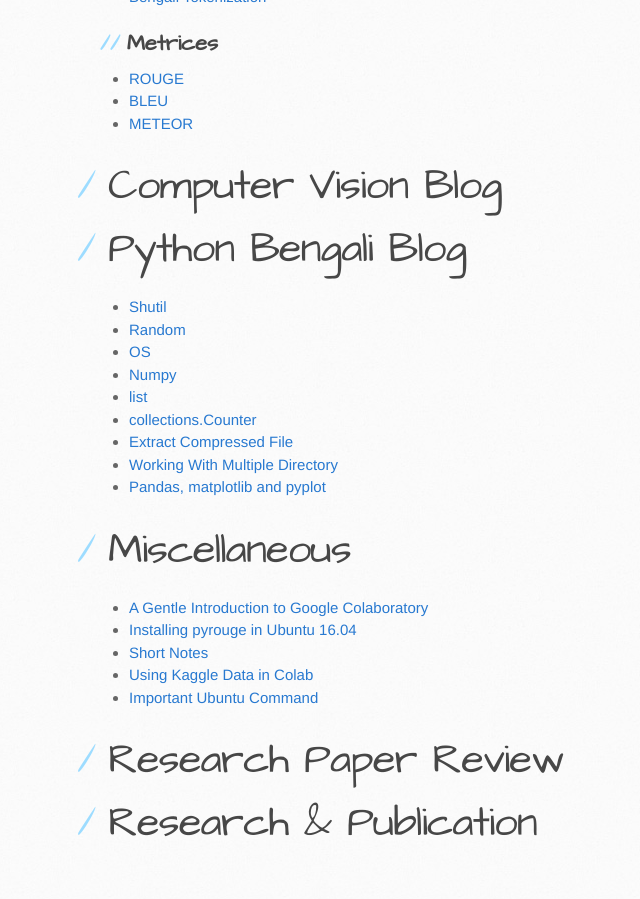
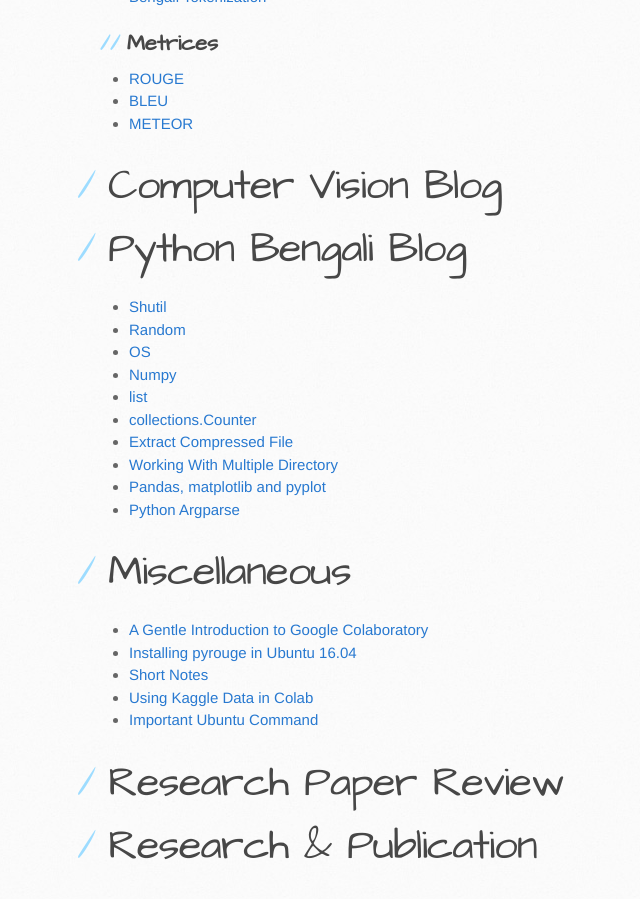
Before and after one commit to sagorbrur/sagorbrur.github.io, a Jekyll site: the page built from index.md, in a window 1280 px wide and 900 px high, scrolled down 926 px. Shown: the whole window, without its empty margins (61-701 px from the left). Built offline with Jekyll 4.4.1, drawn with Linux system fonts in a browser that asks for light colours; our own code applies the rules of GitHub Pages for plain Markdown files; before the commit the page ends 1804 px from its top, so only the background shows below that.

Commit message:
Update index.md

```diff
--- a/index.md
+++ b/index.md
@@ -40,6 +40,7 @@
 * [Extract Compressed File](python_bn/extracting_python.md)
 * [Working With Multiple Directory](python_bn/working_with_directory.md)
 * [Pandas, matplotlib and pyplot](python_bn/Pandas_and_matplotlib.md)
+* [Python Argparse](https://github.com/sagorbrur/sagorbrur.github.io/blob/master/python_bn/python_argparse.md)
 
 # Miscellaneous
 * [A Gentle Introduction to Google Colaboratory](miscellaneous/colab_intro.md)
```
